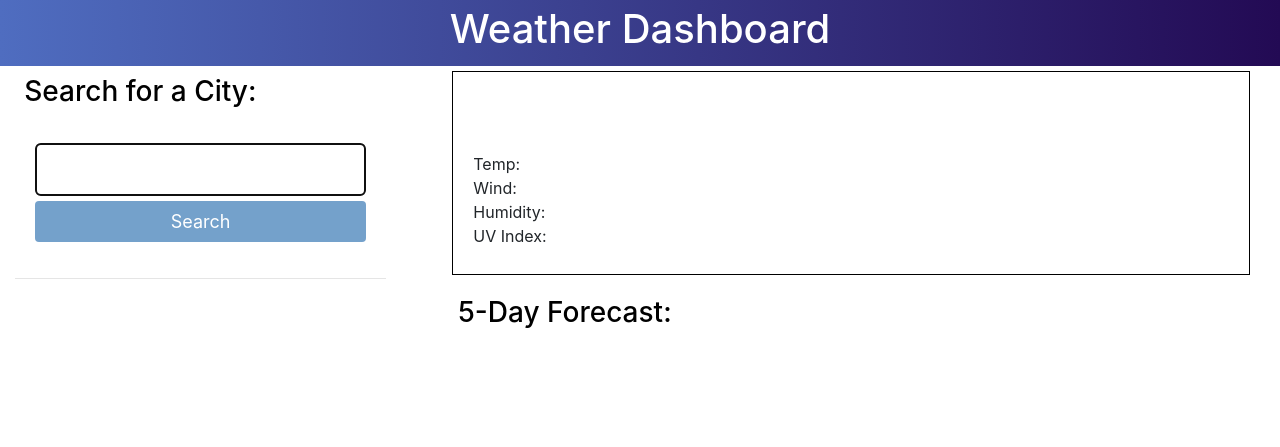
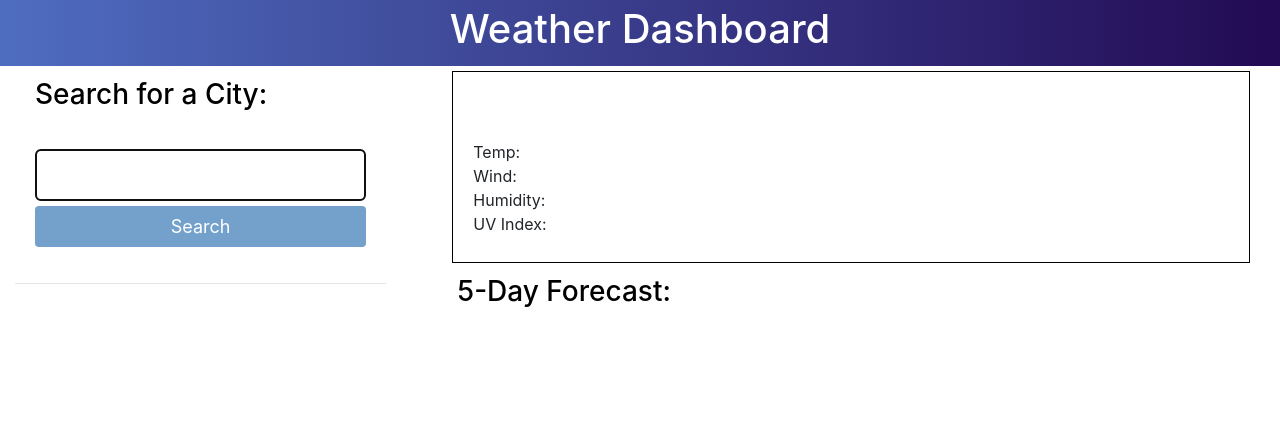
Before and after one commit to wendyqnguyen/weather-dashboard, a plain HTML site: page index.html in a window 1280 px wide. Drawn offline with nearby package versions, Linux system fonts and the light colour scheme.

Commit message:
fixed some formatting

```diff
--- a/assets/css/style.css
+++ b/assets/css/style.css
@@ -36,7 +36,7 @@
   .card-header {
     color: black;
     background-color: white;
-    padding: 2.5%;
+    /* padding: 2.5%; */
     border-radius: calc(.18rem - 1px) calc(.18rem - 1px) 0 0;
     border-bottom: 0px ;
   }
```
